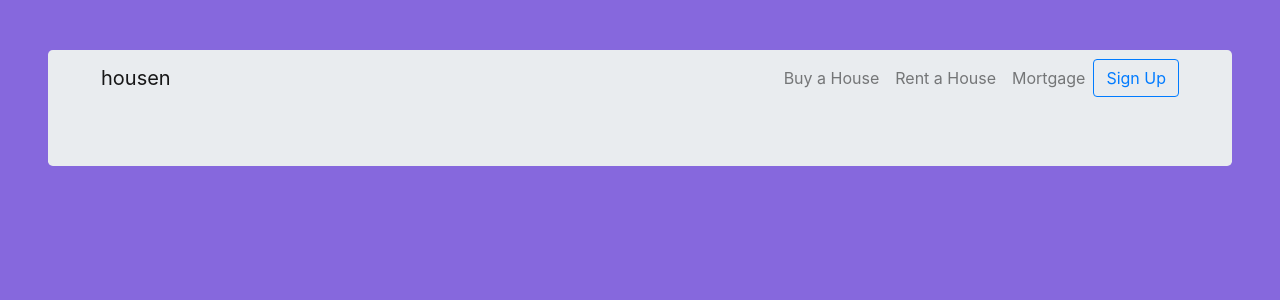
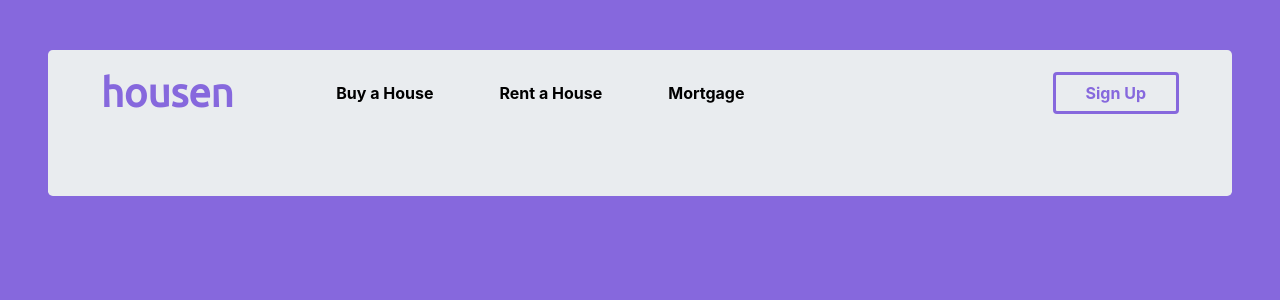
Before and after one commit to Nadim-Mahmud-Dipu/Frontend-Developer-s-Task, an Angular app in the folder angular-api-search-application/: page / in a window 1280 px wide. Shown: the top 300 px of the page. Built offline with nearby package versions, Linux system fonts and the light colour scheme.

Commit message:
Added styling to the navigation bar and made it responsive.

```diff
--- a/angular-api-search-application/src/app/app.component.css
+++ b/angular-api-search-application/src/app/app.component.css
@@ -32,3 +32,39 @@
   height: 300px;
   /* Should be removed. Only for demonstration */
 }
+
+.collapse {
+  margin-right: 250px;
+}
+
+.nav-item {
+  padding-right: 50px;
+}
+
+.nav-link {
+  font-weight: bold;
+  color: black !important;
+}
+
+/* Clear floats after the columns */
+.row:after {
+  content: "";
+  display: table;
+  clear: both;
+}
+
+.sign-up-button {
+  font-weight: bold;
+  color: #8668DD;
+  border: 3px solid #8668DD;
+  margin-right: 0;
+  padding-right: 30px;
+  padding-left: 30px;
+}
+
+.navbar-brand {
+  font-family: "Ubuntu", "Courier New", monospace;
+  font-size: 40px;
+  font-weight: bold;
+  color: #8668DD !important;
+}
```
